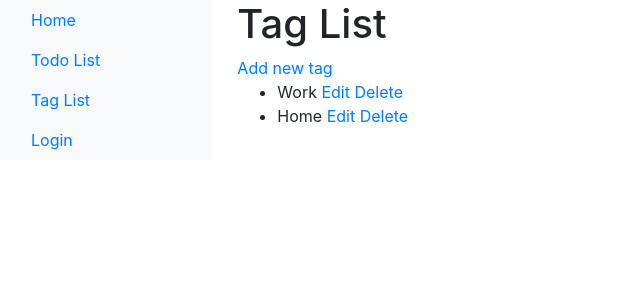
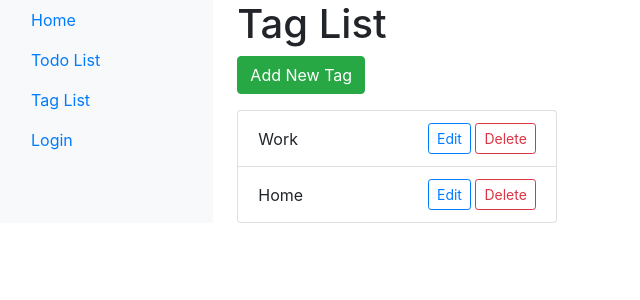
Before and after one commit to dpiuro/todo-list, a Django app: page /tags/ in a window 1280 px wide. Shown: the top 300 px of the page, without its empty margins (0-640 px from the left). Run offline with Django 5.2, Linux system fonts and the light colour scheme; data comes from the database, SQL or seed files in the repository; both versions use the stored data as it was after the commit; some libraries are stand-ins or nearby versions.

Commit message:
Update task and tag lists

```diff
--- a/templates/tasks/tag_list.html
+++ b/templates/tasks/tag_list.html
@@ -1,17 +1,25 @@
 {% extends "base.html" %}
 
 {% block content %}
+    <div class="row">
+      <div class="col-md-4">
         <h1>Tag List</h1>
-  <a href="{% url 'tasks:tag-create' %}">Add new tag</a>
-  <ul>
+        <a href="{% url 'tasks:tag-create' %}" class="btn btn-success mb-3 w-20">Add New Tag</a>
+
+        <ul class="list-group">
           {% for tag in tag_list %}
-      <li>
+            <li class="list-group-item d-flex justify-content-between align-items-center">
               {{ tag.name }}
-        <a href="{% url 'tasks:tag-update' tag.pk %}">Edit</a>
-        <a href="{% url 'tasks:tag-delete' tag.pk %}">Delete</a>
+              <div>
+                <a href="{% url 'tasks:tag-update' tag.pk %}" class="btn btn-sm btn-outline-primary">Edit</a>
+                <a href="{% url 'tasks:tag-delete' tag.pk %}" class="btn btn-sm btn-outline-danger">Delete</a>
+              </div>
             </li>
           {% empty %}
-      <li>No tags yet.</li>
+            <li class="list-group-item">No tags yet.</li>
           {% endfor %}
         </ul>
+      </div>
+    </div>
+  </div>
 {% endblock %}
--- a/templates/tasks/task_list.html
+++ b/templates/tasks/task_list.html
@@ -1,8 +1,10 @@
 {% extends "base.html" %}
 
 {% block content %}
+    <div class="row">
+      <div class="col-md-9">
   <h1>Todo List</h1>
-  <a href="{% url 'tasks:task-create' %}" class="btn btn-primary mb-3">Add New Task</a>
+  <a href="{% url 'tasks:task-create' %}" class="btn btn-success mb-3">Add New Task</a>
 
   <table class="table table-striped">
     <thead>
```
Also changed, not shown: tasks/admin.py (+12 -1 lines), db.sqlite3. Lines whose indentation alone changed are shown as unchanged.
